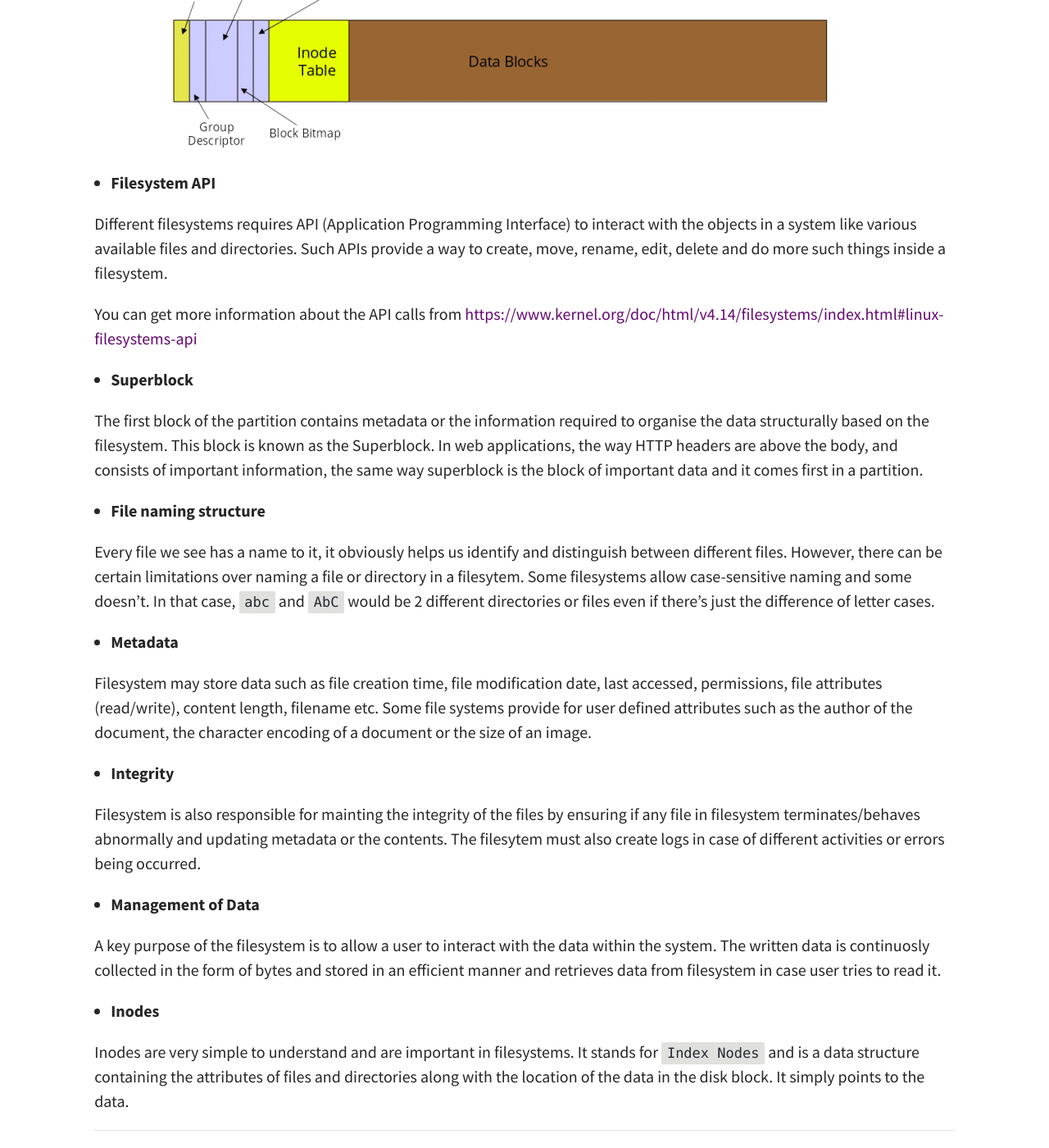
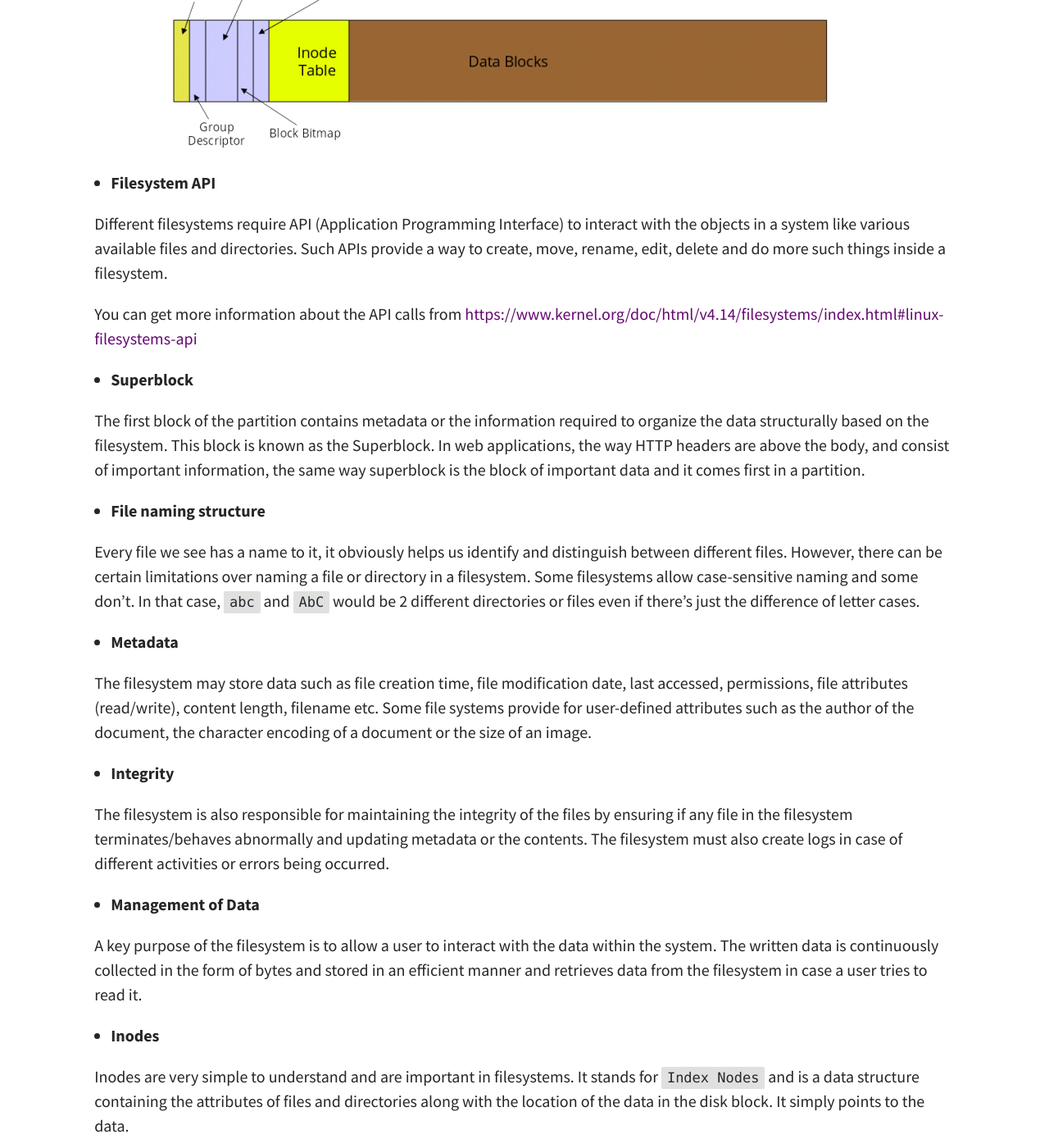
Before and after one commit to ritiksahni/blog-dev, a Jekyll site: the page built from _posts/2021-01-29-Linux-Filesystem-Guide.md, in a window 1280 px wide and 1400 px high, scrolled down 1874 px. Shown: the whole window at 82% size. Built offline with Jekyll 4.4.1, drawn with Linux system fonts in a browser that asks for light colours; some of the changed text lies outside the part shown.

Commit message:
Fix grammar

````diff
--- a/_posts/2021-01-29-Linux-Filesystem-Guide.md
+++ b/_posts/2021-01-29-Linux-Filesystem-Guide.md
@@ -33,7 +33,7 @@ Linux supports several filesystems including **ext2, ext3, ext4, xfs, btrfs, squ
 
 These filesystems provides some basic functionality like storing data under a well-structured hierarchy of directories and files, defining access rights and permissions, system calls to interact with the filesystem objects like files and directories.
 
-In the modern days, the most used filesystem among majority of linux systems is **EXT4 (Fourth Extended File System)**, it is the default filesystem for distributions like Debian and Ubuntu. It is also the latest filesystem from the ext* family. From the previous versions, EXT4 offers better performance and reliability, reduced fragmentation, faster interactive repairs (fsck). EXT4 was started from Linux Kernel 2.6.19.
+In the modern days, the most used filesystem among the majority of linux systems is **EXT4 (Fourth Extended File System)**, it is the default filesystem for distributions like Debian and Ubuntu. It is also the latest filesystem from the ext* family. From the previous versions, EXT4 offers better performance and reliability, reduced fragmentation, faster interactive repairs (fsck). EXT4 was started from Linux Kernel 2.6.19.
 
 #### Filesystem Properties <a name="fs-props">
 
@@ -51,29 +51,29 @@ In the modern days, the most used filesystem among majority of linux systems is
 
 - **Filesystem API**
 
-Different filesystems requires API (Application Programming Interface) to interact with the objects in a system like various available files and directories. Such APIs provide a way to create, move, rename, edit, delete and do more such things inside a filesystem.
+Different filesystems require API (Application Programming Interface) to interact with the objects in a system like various available files and directories. Such APIs provide a way to create, move, rename, edit, delete and do more such things inside a filesystem.
 
 You can get more information about the API calls from [https://www.kernel.org/doc/html/v4.14/filesystems/index.html#linux-filesystems-api](https://www.kernel.org/doc/html/v4.14/filesystems/index.html#linux-filesystems-api)
 
 - **Superblock**
 
-The first block of the partition contains metadata or the information required to organise the data structurally based on the filesystem. This block is known as the Superblock. In web applications, the way HTTP headers are above the body, and consists of important information, the same way superblock is the block of important data and it comes first in a partition.
+The first block of the partition contains metadata or the information required to organize the data structurally based on the filesystem. This block is known as the Superblock. In web applications, the way HTTP headers are above the body, and consist of important information, the same way superblock is the block of important data and it comes first in a partition.
 
 - **File naming structure**
 
-Every file we see has a name to it, it obviously helps us identify and distinguish between different files. However, there can be certain limitations over naming a file or directory in a filesytem. Some filesystems allow case-sensitive naming and some doesn't. In that case, `abc` and `AbC` would be 2 different directories or files even if there's just the difference of letter cases.
+Every file we see has a name to it, it obviously helps us identify and distinguish between different files. However, there can be certain limitations over naming a file or directory in a filesystem. Some filesystems allow case-sensitive naming and some don't. In that case, `abc` and `AbC` would be 2 different directories or files even if there's just the difference of letter cases.
 
 - **Metadata**
 
-Filesystem may store data such as file creation time, file modification date, last accessed, permissions, file attributes (read/write), content length, filename etc. Some file systems provide for user defined attributes such as the author of the document, the character encoding of a document or the size of an image.
+The filesystem may store data such as file creation time, file modification date, last accessed, permissions, file attributes (read/write), content length, filename etc. Some file systems provide for user-defined attributes such as the author of the document, the character encoding of a document or the size of an image.
 
 - **Integrity**
 
-Filesystem is also responsible for mainting the integrity of the files by ensuring if any file in filesystem terminates/behaves abnormally and updating metadata or the contents. The filesytem must also create logs in case of different activities or errors being occurred.
+The filesystem is also responsible for maintaining the integrity of the files by ensuring if any file in the filesystem terminates/behaves abnormally and updating metadata or the contents. The filesystem must also create logs in case of different activities or errors being occurred.
 
 - **Management of Data**
 
-A key purpose of the filesystem is to allow a user to interact with the data within the system. The written data is continuosly collected in the form of bytes and stored in an efficient manner and retrieves data from filesystem in case user tries to read it.
+A key purpose of the filesystem is to allow a user to interact with the data within the system. The written data is continuously collected in the form of bytes and stored in an efficient manner and retrieves data from the filesystem in case a user tries to read it.
 
 - **Inodes**
 
@@ -100,7 +100,7 @@ We can see that VFS is communicating with different filesystems.
 
 ## Directory Structure <a name="directory-structure">
 
-We will understand the directory structure of linux systems. You can use a utility called `tree` which gives a hierarchical structure of the directories as well as present files.
+We will understand the directory structure of Linux systems. You can use a utility called `tree` which gives a hierarchical structure of the directories as well as present files.
 
 **Installing `tree`**
 ```bash
@@ -205,15 +205,15 @@ This directory is utilized by storing temporary files like PID files and communi
 
 __/root__
 
-It is the home directory for the root user or the "Administrator" of the linux system. All of files of root user will be stored in this directory as every users' home directories are separate.
+It is the home directory for the root user or the "Administrator" of the Linux system. All of the files of the root user will be stored in this directory as every users' home directories are separate.
 
 __/sbin__
 
-The binaries used for system administration are stored here, the binaries in this directory are supposed to be used by root user only.
+The binaries used for system administration are stored here, the binaries in this directory are supposed to be used by the root user only.
 
 __/usr__
 
-In older Unix implementations, the home directories of users were stored in /usr but these days /home as taken that place and /usr is now used to store data of programs & applications, wallpapers, libraries, documents etc.
+In older Unix implementations, the home directories of users were stored in /usr but these days /home has taken that place and /usr is now used to store data of programs & applications, wallpapers, libraries, documents, etc.
 
 __/srv__
 
@@ -249,14 +249,14 @@ Let's understand some of these files within /proc :
 
 | Endpoint                  | Description |
 | :---                      | :---        |
-| /proc/\[PID\]/cmdline             | It gives the exact command which was used to invoke the process. It can sometime help us understand the exact configuration for that process by understanding the arguments placed            |
-| /proc/\[PID\]/stat                | It gives us statistics about the process. Refer to [this StackOverflow answer](https://stackoverflow.com/a/60441542) for detailed explanation on the format of its output.
+| /proc/\[PID\]/cmdline             | It gives the exact command which was used to invoke the process. It can sometimes help us understand the exact configuration for that process by understanding the arguments placed            |
+| /proc/\[PID\]/stat                | It gives us statistics about the process. Refer to [this StackOverflow answer](https://stackoverflow.com/a/60441542) for a detailed explanation of the format of its output.
 | /proc/\[PID\]/environ             | It tells us the environment variables with which the process is running.
 | /proc/\[PID\]/cwd                 | It's a symlink to the current working directory.
 | /proc/\[PID\]/mountinfo           | Displays mount information of a process.
 | /proc/\[PID\]/io                  | It contains input/output information of a process.
 
-There are also some directories within /proc/\[PID\] such as **`/proc/\[PID\]/net`** which gives network information (it can be helpful during reconnaissance of the network), **`/proc/\[PID\]/map_files`** which contains information about the **memory mapped files** and has entries named by memory region start and end address pair (e.g 7f4dd6136000-7f4dd6137000) and symlinks to the actual libraries.
+There are also some directories within /proc/\[PID\] such as **`/proc/\[PID\]/net`** which gives network information (it can be helpful during the reconnaissance of the network), **`/proc/\[PID\]/map_files`** which contains information about the **memory mapped files** and has entries named by memory region start and end address pair (e.g 7f4dd6136000-7f4dd6137000) and symlinks to the actual libraries.
 
 
 There are way many different places to look for, in /proc but covering all of them in this article would be a bad idea. You can get more detailed information about all of them from here: [https://man7.org/linux/man-pages/man5/procfs.5.html](https://man7.org/linux/man-pages/man5/procfs.5.html)
@@ -286,7 +286,7 @@ cd /mnt/usb-drive-mount
 ls
 ```
 
-Please note that this mounted data will be there as long as USB drive is connected to the system or until we manually unmount it using:
+Please note that this mounted data will be there as long as the USB drive is connected to the system or until we manually unmount it using:
 
 ```bash
 umount /mnt/usb-drive-mount
````
Also changed, not shown: other parts of _posts/2021-01-29-Linux-Filesystem-Guide.md (+14 -14 lines).
